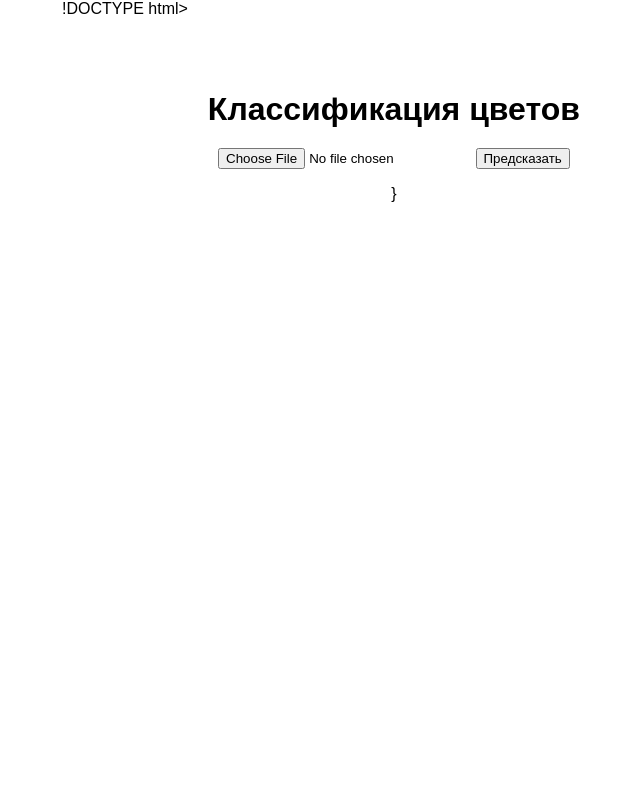
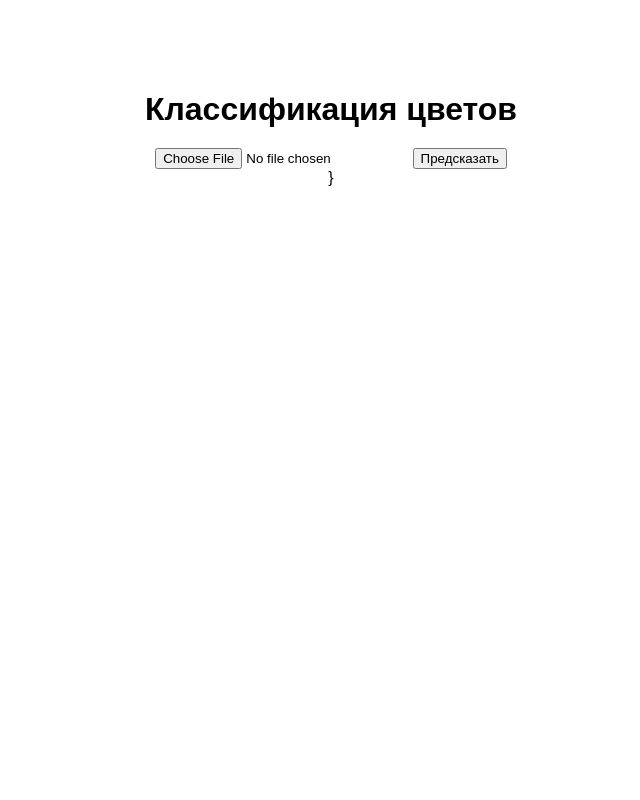
Before and after one commit to Druly2021/Sunflower, a Flask app: page / in a window 1280 px wide. Shown: the whole page, without its empty margins (309-949 px from the left). Run offline with Flask 3, Linux system fonts and the light colour scheme.

Commit message:
Добавил файл

```diff
--- a/templates/index.html
+++ b/templates/index.html
@@ -1,4 +1,4 @@
-!DOCTYPE html>
+<!DOCTYPE html>
 <html lang="ru">
 
 <head>
```
Also changed, not shown: requirements.txt (added, +51 -0 lines).
